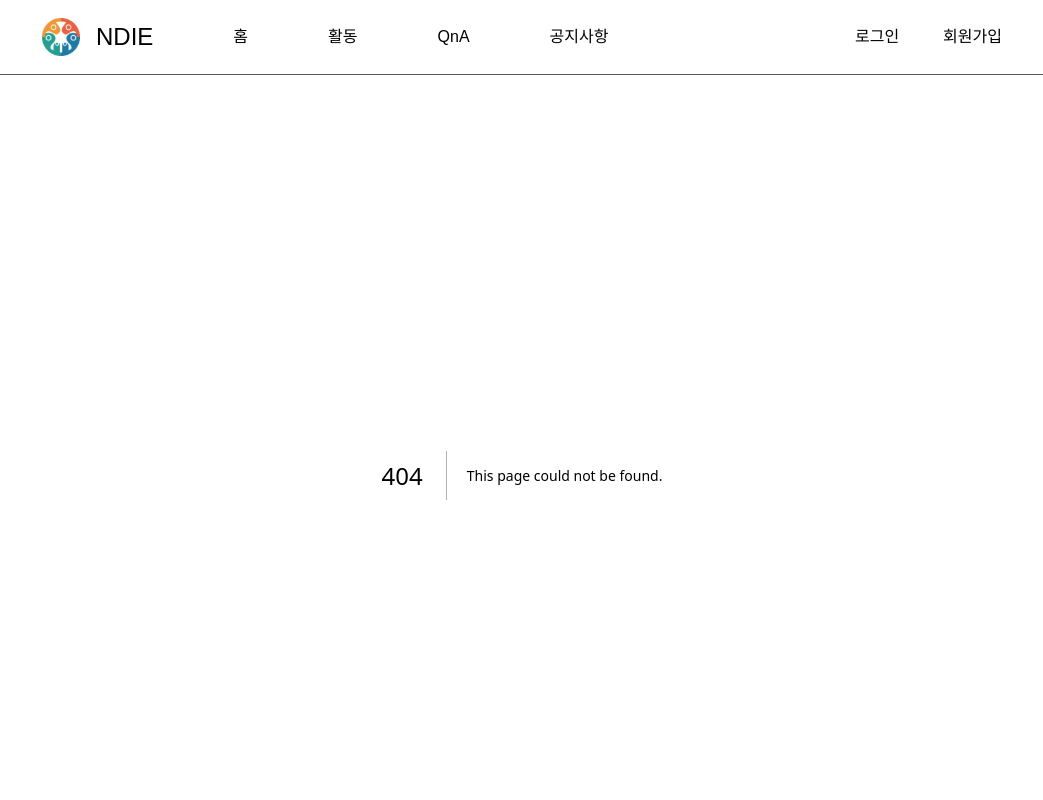
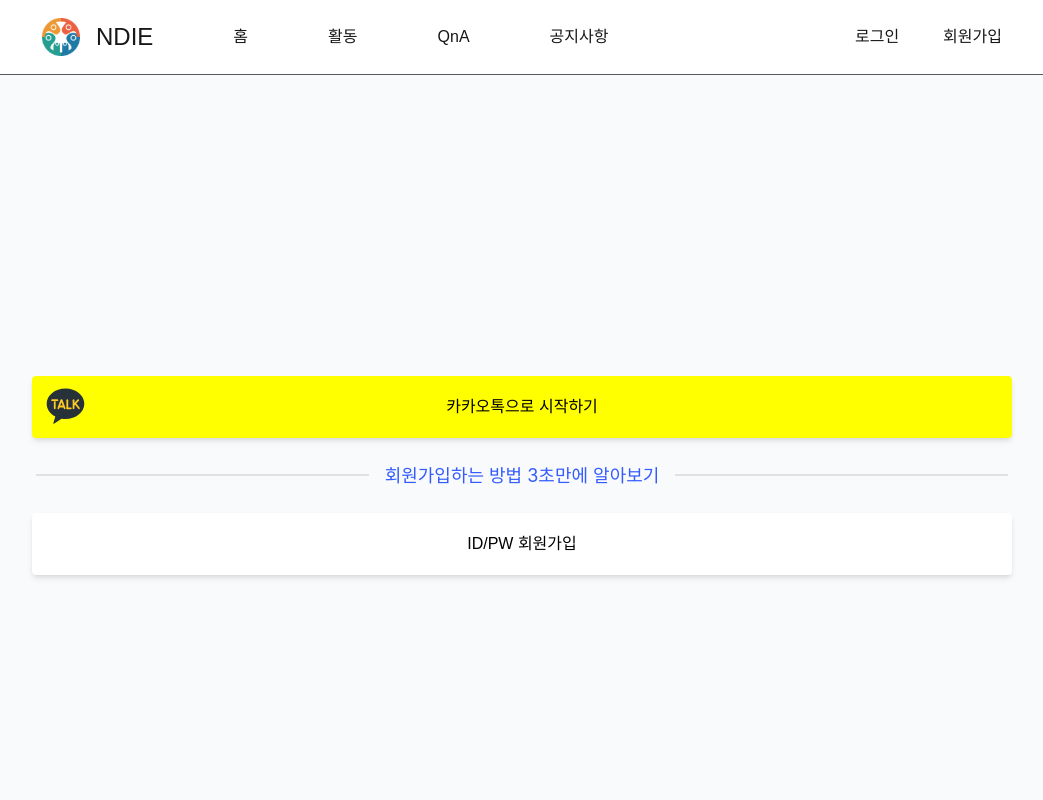
Before and after one commit to LuffyPiratesYeah/NDIE-FE, a Next.js app: page /signup in a window 1280 px wide. Before the commit this address had no page. Shown: the top 800 px of the page, without its empty margins (118-1161 px from the left). Built offline with nearby package versions, Linux system fonts and the light colour scheme.

Commit message:
feat :: frist signup 추가

```diff
--- /dev/null
+++ b/src/app/signup/page.tsx
@@ -0,0 +1,33 @@
+import next from "next";
+
+export default function signup() {
+
+
+
+
+
+  return (
+    <div className="min-h-screen flex flex-col justify-center items-center bg-gray-50 space-y-6 px-4">
+      <button className="relative flex w-full max-w-[980px] py-[19px] px-0 justify-center items-center bg-[#FF0] text-black rounded shadow-md">
+        <img
+          className="absolute left-3 w-[43px] h-[43px]"
+          alt="Kakao Icon"
+          src="/TALK.svg"
+        />
+        카카오톡으로 시작하기
+      </button>
+      <div className="flex items-center justify-center space-x-4 w-full max-w-[1300px]">
+        <div className="w-[333px] h-[2px] bg-[#E2E1E1]" />
+        <a className="text-[18px] font-normal text-[#335CFF] font-['Inter'] whitespace-nowrap">
+          회원가입하는 방법 3초만에 알아보기
+        </a>
+        <div className="w-[333px] h-[2px] bg-[#E2E1E1]" />
+      </div>
+
+      <button className="relative flex w-full max-w-[980px] py-[19px] px-0 justify-center items-center bg-white text-black rounded shadow-md">
+        ID/PW 회원가입
+      </button>
+
+    </div>
+  );
+}
--- a/src/components/layout/Header.tsx
+++ b/src/components/layout/Header.tsx
@@ -16,7 +16,7 @@ export const Header = () => {
       </div>
       <div className="flex gap-11 items-center">
         <Link href="/">로그인</Link>
-        <Link href="/">회원가입</Link>
+        <Link href="/signup">회원가입</Link>
       </div>
     </header>
   )
```
Also changed, not shown: public/TALK.svg (added).
